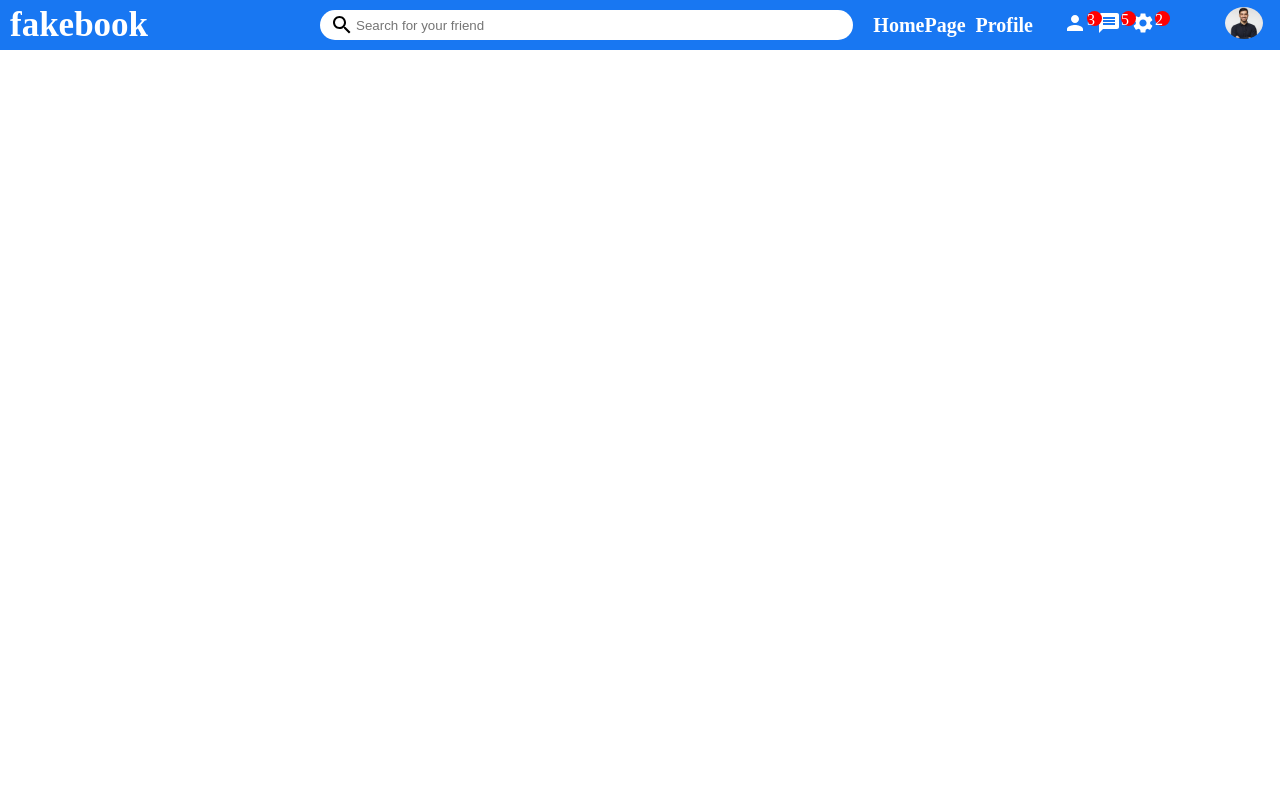
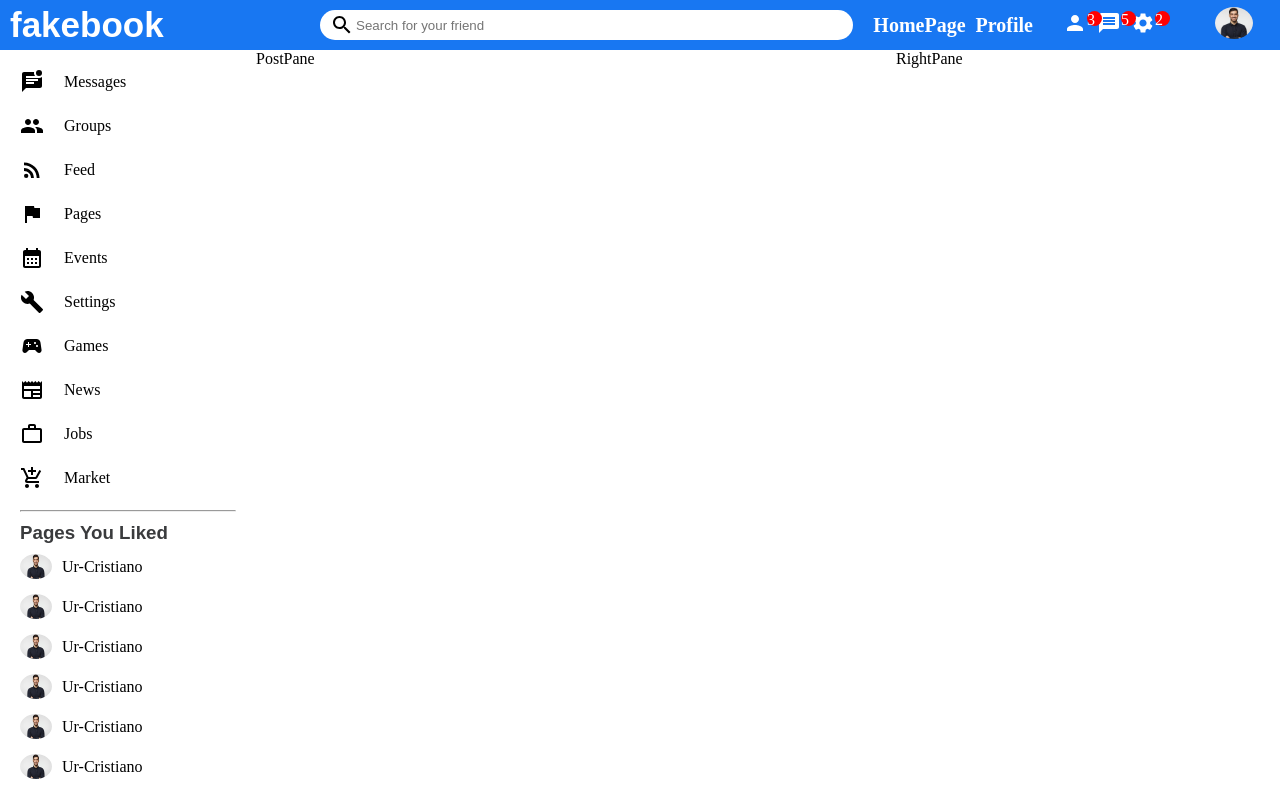
Before and after one commit to maheshkmp/fakebook-React, a React (Create React App) app: page / in a window 1280 px wide. Built offline with nearby package versions, Linux system fonts and the light colour scheme.

Commit message:
modified left pane

```diff
--- /dev/null
+++ b/src/components/LeftPane/LeftPane.js
@@ -0,0 +1,93 @@
+import React from 'react'
+import "./leftPane.css"
+import MarkUnreadChatAltIcon from '@mui/icons-material/MarkUnreadChatAlt';
+import GroupIcon from '@mui/icons-material/Group';
+import RssFeedIcon from '@mui/icons-material/RssFeed';
+import FlagIcon from '@mui/icons-material/Flag';
+import CalendarMonthIcon from '@mui/icons-material/CalendarMonth';
+import BuildIcon from '@mui/icons-material/Build';
+import SportsEsportsIcon from '@mui/icons-material/SportsEsports';
+import NewspaperIcon from '@mui/icons-material/Newspaper';
+import WorkOutlineIcon from '@mui/icons-material/WorkOutline';
+import AddShoppingCartIcon from '@mui/icons-material/AddShoppingCart';
+
+export default function LeftPane() {
+  return (
+    <div className='leftPaneBox'>
+        <div className="leftPaneContainer">
+            <div className="leftPaneMenu">
+                <li className="leftPaneMenuItem">
+                    <MarkUnreadChatAltIcon className='leftPaneMenuIcon'/>
+                    <span className="leftPaneMenuText">Messages</span>
+                </li>
+                <li className="leftPaneMenuItem">
+                    <GroupIcon className='leftPaneMenuIcon'/>
+                    <span className="leftPaneMenuText">Groups</span>
+                </li>
+                <li className="leftPaneMenuItem">
+                    <RssFeedIcon className='leftPaneMenuIcon'/>
+                    <span className="leftPaneMenuText">Feed</span>
+                </li>
+                <li className="leftPaneMenuItem">
+                    <FlagIcon className='leftPaneMenuIcon'/>
+                    <span className="leftPaneMenuText">Pages</span>
+                </li>
+                <li className="leftPaneMenuItem">
+                    <CalendarMonthIcon className='leftPaneMenuIcon'/>
+                    <span className="leftPaneMenuText">Events</span>
+                </li>
+                <li className="leftPaneMenuItem">
+                    <BuildIcon className='leftPaneMenuIcon'/>
+                    <span className="leftPaneMenuText">Settings</span>
+                </li>
+                <li className="leftPaneMenuItem">
+                    <SportsEsportsIcon className='leftPaneMenuIcon'/>
+                    <span className="leftPaneMenuText">Games</span>
+                </li>
+                <li className="leftPaneMenuItem">
+                    <NewspaperIcon className='leftPaneMenuIcon'/>
+                    <span className="leftPaneMenuText">News</span>
+                </li>
+                <li className="leftPaneMenuItem">
+                    <WorkOutlineIcon className='leftPaneMenuIcon'/>
+                    <span className="leftPaneMenuText">Jobs</span>
+                </li>
+                <li className="leftPaneMenuItem">
+                    <AddShoppingCartIcon className='leftPaneMenuIcon'/>
+                    <span className="leftPaneMenuText">Market</span>
+                </li>
+                <hr />
+                <div className="pagesYouLiked">
+                    <h3>Pages You Liked</h3>
+                </div>
+                <div className="pageList">
+                <li className="pageListItem">
+                    <img src="/images/1.jpg" alt="" className='pagePic'/>
+                    <span className="pageName">Ur-Cristiano</span>
+                </li>
+                <li className="pageListItem">
+                    <img src="/images/1.jpg" alt="" className='pagePic'/>
+                    <span className="pageName">Ur-Cristiano</span>
+                </li>
+                <li className="pageListItem">
+                    <img src="/images/1.jpg" alt="" className='pagePic'/>
+                    <span className="pageName">Ur-Cristiano</span>
+                </li>
+                <li className="pageListItem">
+                    <img src="/images/1.jpg" alt="" className='pagePic'/>
+                    <span className="pageName">Ur-Cristiano</span>
+                </li>
+                <li className="pageListItem">
+                    <img src="/images/1.jpg" alt="" className='pagePic'/>
+                    <span className="pageName">Ur-Cristiano</span>
+                </li>
+                <li className="pageListItem">
+                    <img src="/images/1.jpg" alt="" className='pagePic'/>
+                    <span className="pageName">Ur-Cristiano</span>
+                </li>
+                </div>
+            </div>
+        </div>
+    </div>
+  )
+}
--- /dev/null
+++ b/src/components/LeftPane/leftPane.css
@@ -0,0 +1,54 @@
+.leftPaneBox{
+    flex: 2;
+    height: calc(100vh - 50px);
+    overflow-y: scroll;
+}
+::-webkit-scrollbar{
+    width: 5px;
+}
+::-webkit-scrollbar-track{
+    background-color: rgb(215, 219, 223);
+}
+::-webkit-scrollbar-thumb{
+    background-color: rgb(193, 196, 196);
+}
+.leftPaneContainer{
+    padding: 20px;
+}
+.leftPaneMenu{
+    padding: 0;
+    margin: 0;
+    list-style: none;
+}
+.leftPaneMenuItem{
+    display: flex;
+    align-items: center;
+    margin-bottom: 20px;
+}
+.leftPaneMenuIcon{
+    margin-right: 20px;
+}
+.pagePic{
+    width: 32px;
+    height: 25px;
+    border-radius: 50%;
+}
+.pagesYouLiked{
+    font-family: sans-serif;
+    font-weight: bold;
+    margin-top: 10px;
+    color: rgb(58, 59, 61);
+}
+.pageList{
+    padding: 0;
+    margin: 0;
+}
+.pageListItem{
+    display: flex;
+    align-items: center;
+    margin-bottom: 15px;
+    margin-top: 10px;
+}
+.pageName{
+    margin-left: 10px;
+}
--- a/src/components/Navigation/navBar.css
+++ b/src/components/Navigation/navBar.css
@@ -9,6 +9,7 @@
 
 .navBarLeft{
     flex: 3;
+    font-family: sans-serif;
 
 }
 
@@ -54,7 +55,7 @@
     height: 32px;
     object-fit: cover;
     border-radius: 50%;
-    margin-left: 70px;
+    margin-left: 60px;
 }
 .logo{
     font-size: 35px;
--- /dev/null
+++ b/src/components/PostPane/PostPane.js
@@ -0,0 +1,10 @@
+import React from 'react'
+import "./postPane.css"
+
+export default function PostPane() {
+  return (
+    <div className='postPaneBox'>
+      PostPane
+    </div>
+  )
+}
--- /dev/null
+++ b/src/components/PostPane/postPane.css
@@ -0,0 +1,4 @@
+.postPaneBox{
+
+    flex: 5;
+}
--- /dev/null
+++ b/src/components/RightPane/RightPane.js
@@ -0,0 +1,10 @@
+import React from 'react'
+import "./rightPane.css"
+
+export default function RightPane() {
+  return (
+    <div className='rightPaneBox'>
+      RightPane
+    </div>
+  )
+}
--- /dev/null
+++ b/src/components/RightPane/rightPane.css
@@ -0,0 +1,4 @@
+.rightPaneBox{
+
+    flex: 3;
+}
--- a/src/pages/Home/Home.js
+++ b/src/pages/Home/Home.js
@@ -1,10 +1,19 @@
 import React from 'react'
 import NavBar from '../../components/Navigation/NavBar'
+import RightPane from '../../components/RightPane/RightPane'
+import LeftPane from '../../components/LeftPane/LeftPane'
+import PostPane from '../../components/PostPane/PostPane'
+import "./home.css"
 
 export default function Home() {
   return (
     <div>
       <NavBar/>
+      <div className="bottomContainer">
+        <LeftPane/>
+        <PostPane/>
+        <RightPane/>
+      </div>
     </div>
   )
 }
--- a/src/pages/Home/home.css
+++ b/src/pages/Home/home.css
@@ -0,0 +1,4 @@
+.bottomContainer{
+    display: flex;
+    width: 100%;
+}
```
